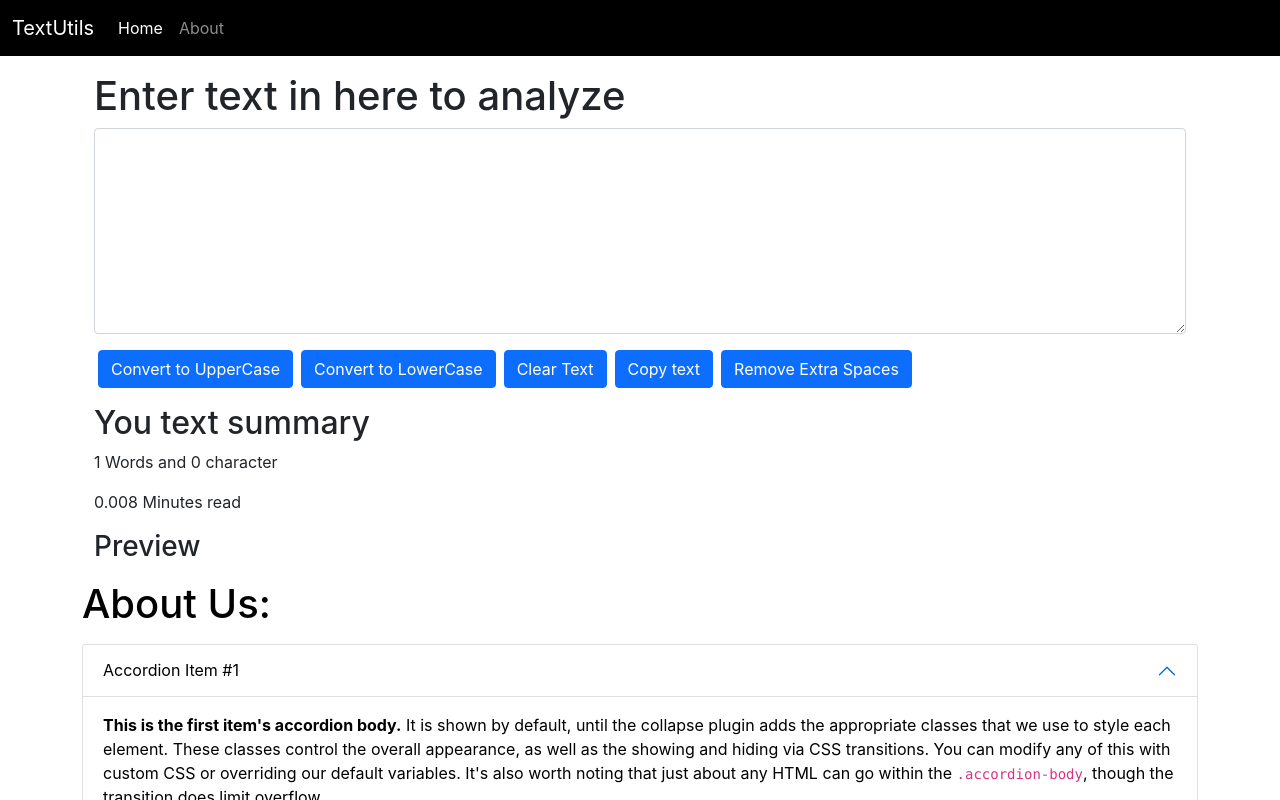
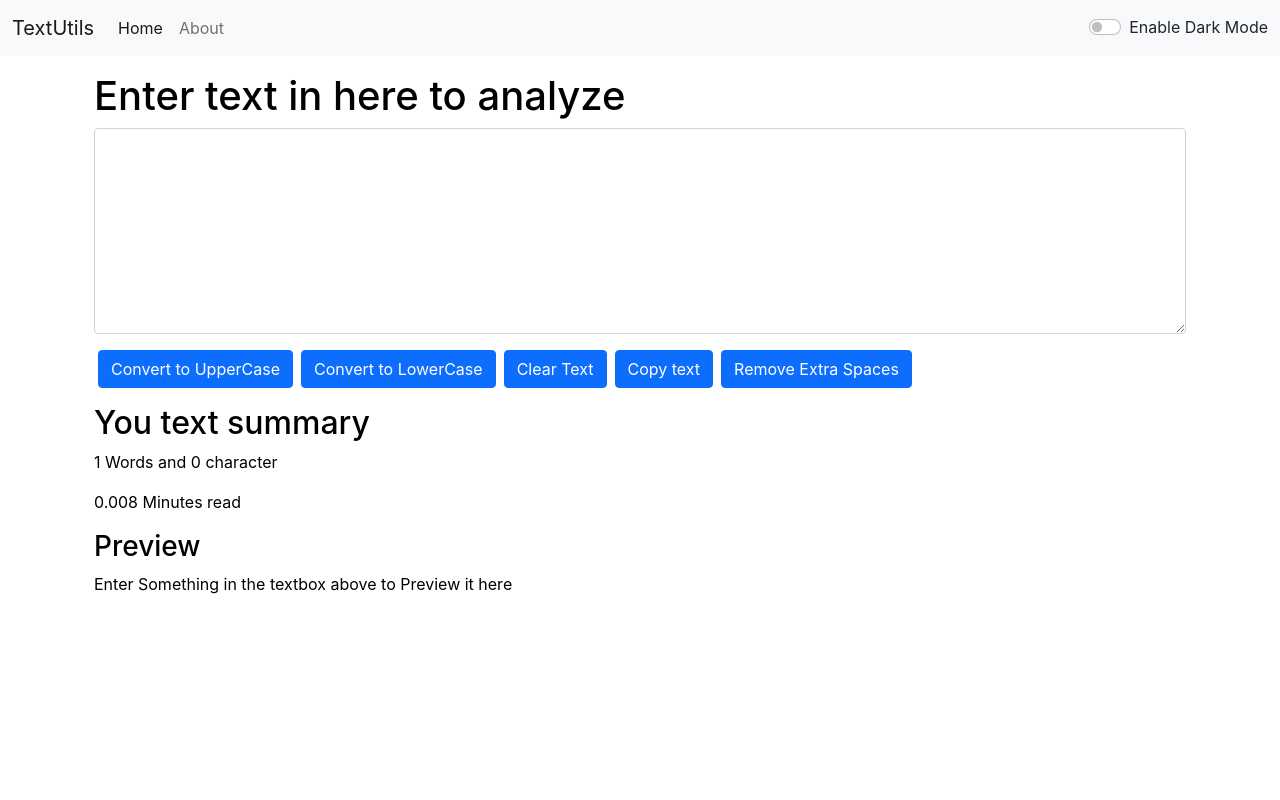
Before and after one commit to Dipendra-Jawariya/React, a React (Create React App) app in the folder textutils/: page / in a window 1280 px wide. Shown: the top 800 px of the page. Built offline with nearby package versions, Linux system fonts and the light colour scheme.

Commit message:
Updated dark mode of the home page

```diff
--- a/textutils/src/App.js
+++ b/textutils/src/App.js
@@ -1,16 +1,28 @@
-
 import "./App.css";
 import About from "./Components/About";
 import Navbar from "./Components/Navbar";
 import Textform from "./Components/Textform";
+import React, { useState } from "react";
 
 function App() {
+  const [mode, setmode] = useState("light"); //Wheather dark mode is enabled or not
+  const toggleMode = () => {
+    if (mode === "light") {
+      setmode("dark");
+      document.body.style.backgroundColor = '#042743';
+    }
+    else{
+      setmode('light'); //we cannot  not define set variable with the assignment operator
+      document.body.style.backgroundColor = 'white';
+
+    }
+  };
   return (
     <>
-      <Navbar title="TextUtils" />
+      <Navbar title="TextUtils" mode={mode} toggleMode={toggleMode} />
       <div className="container my-3">
-        <Textform heading="Enter text in here to analyze"/>
-        <About/>
+        <Textform heading="Enter text in here to analyze"  mode={mode}/>
+        {/* <About /> */}
       </div>
     </>
   );
--- a/textutils/src/Components/Navbar.js
+++ b/textutils/src/Components/Navbar.js
@@ -3,7 +3,7 @@
 export default function Navbar(props) {
   return (
     <div>
-      <nav className="navbar navbar-expand-lg navbar-dark bg-black">
+      <nav className={`navbar navbar-expand-lg navbar-${props.mode} bg-${props.mode}`}>
         <div className="container-fluid">
           <a className="navbar-brand" href="/">
             {props.title}
@@ -43,6 +43,18 @@
                 Search
               </button>
             </form> */}
+            <div className={`form-check form-switch text-${props.mode==='light'?'dark':'light'}`}>
+              <input
+                className="form-check-input"
+             onClick={props.toggleMode}
+                type="checkbox"
+                role="switch"
+                id="flexSwitchCheckDefault"
+              />
+              <label className="form-check-label" htmlFor="flexSwitchCheckDefault">
+            Enable Dark Mode
+              </label>
+            </div>
           </div>
         </div>
       </nav>
--- a/textutils/src/Components/Textform.js
+++ b/textutils/src/Components/Textform.js
@@ -40,13 +40,14 @@
   // setText("new text");//correct way to change the state
   return (
     <>
-      <div className="container">
+      <div className="container"  style={{color:props.mode==='dark'?'white':'black'}}>
         <h1>{props.heading}</h1>
         <div className="mb-3">
           <textarea
             className="form-control"
             value={text}
             onChange={handleOnChange}
+            style={{backgroundColor:props.mode==='dark'?'gray':'white',color:props.mode==='dark'?'white':'black'}}
             id="myBox"
             rows="8"
           ></textarea>
@@ -67,14 +68,14 @@
           Remove Extra Spaces
         </button>
       </div>
-      <div className="container my-3">
+      <div className="container my-3" style={{color:props.mode==='dark'?'white':'black'}}>
         <h2>You text summary</h2>
         <p>
           {text.split(" ").length} Words and {text.length} character{" "}
         </p>
         <p>{0.008 * text.split(" ").length} Minutes read</p>
         <h3 className="myheading">Preview</h3>
-        <p>{text}</p>
+        <p>{text.length>0?text:"Enter Something in the textbox above to Preview it here"}</p>
       </div>
     </>
   );
```
